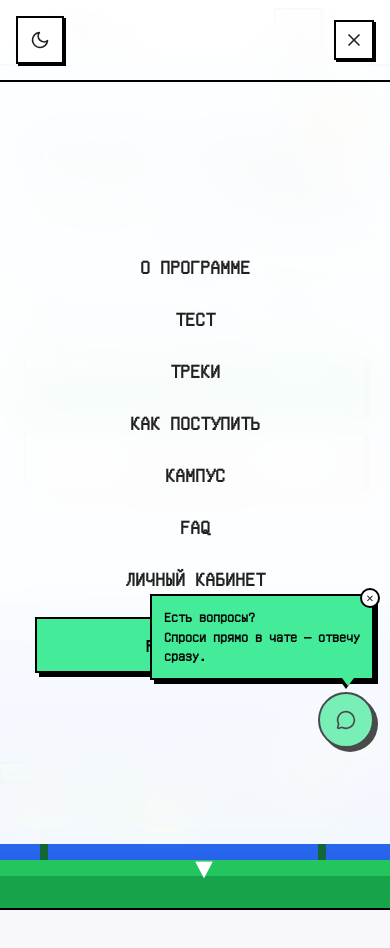
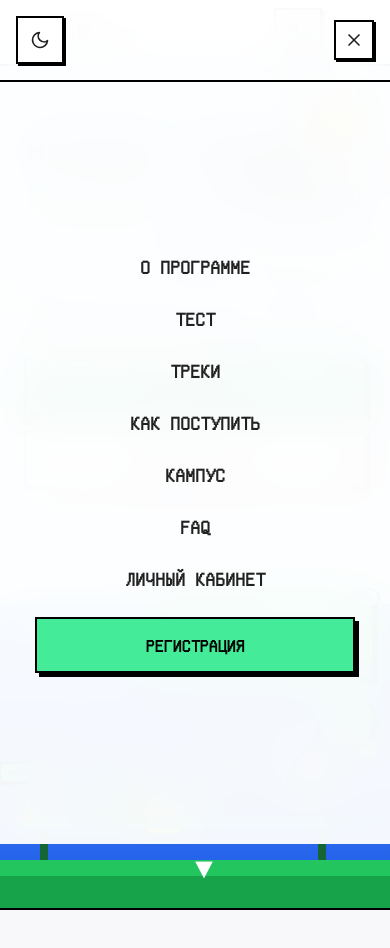
Before and after one commit to e-fed/campus21-rudn, a Vue app: page / in a window 390 px wide. Both pictures are taken after a click on the button 352 px from the left and 32 px from the top of the page. Shown: the top 948 px of the page. Built offline with nearby package versions, Linux system fonts and the light colour scheme.

Commit message:
Исправление наложения меню на иконку чата

```diff
--- a/src/components/layout/AppHeader.vue
+++ b/src/components/layout/AppHeader.vue
@@ -64,8 +64,11 @@ onUnmounted(() => {
 
 <template>
   <header
-    class="fixed top-0 left-0 right-0 z-40 bg-white dark:bg-darkBg md:bg-white/90 md:dark:bg-darkBg/90 backdrop-blur-none md:backdrop-blur-sm border-b-2 border-black transition-transform duration-300 ease-in-out"
-    :class="hideHeader ? 'md:-translate-y-full' : 'md:translate-y-0'"
+    class="fixed top-0 left-0 right-0 border-b-2 border-black transition-transform duration-300 ease-in-out bg-white dark:bg-darkBg md:bg-white/90 md:dark:bg-darkBg/90 backdrop-blur-none md:backdrop-blur-sm"
+    :class="[
+      hideHeader ? 'md:-translate-y-full' : 'md:translate-y-0',
+      menuOpen ? 'z-[70]' : 'z-40'
+    ]"
   >
     <div class="max-w-7xl mx-auto px-4 py-2 md:py-3 flex items-center justify-between">
       <!-- Логотип -->
@@ -123,7 +126,7 @@ onUnmounted(() => {
     <Transition name="menu">
       <div
         v-if="menuOpen"
-        class="fixed inset-0 top-0 z-[80] lg:hidden flex flex-col bg-white/95 dark:bg-darkBg/90 backdrop-blur-xl"
+        class="fixed inset-0 top-0 z-[70] lg:hidden flex flex-col bg-white/95 dark:bg-darkBg/90 backdrop-blur-xl"
       >
         <div class="flex items-center justify-between p-4 border-b-2 border-black">
           <div class="shrink-0">
```
